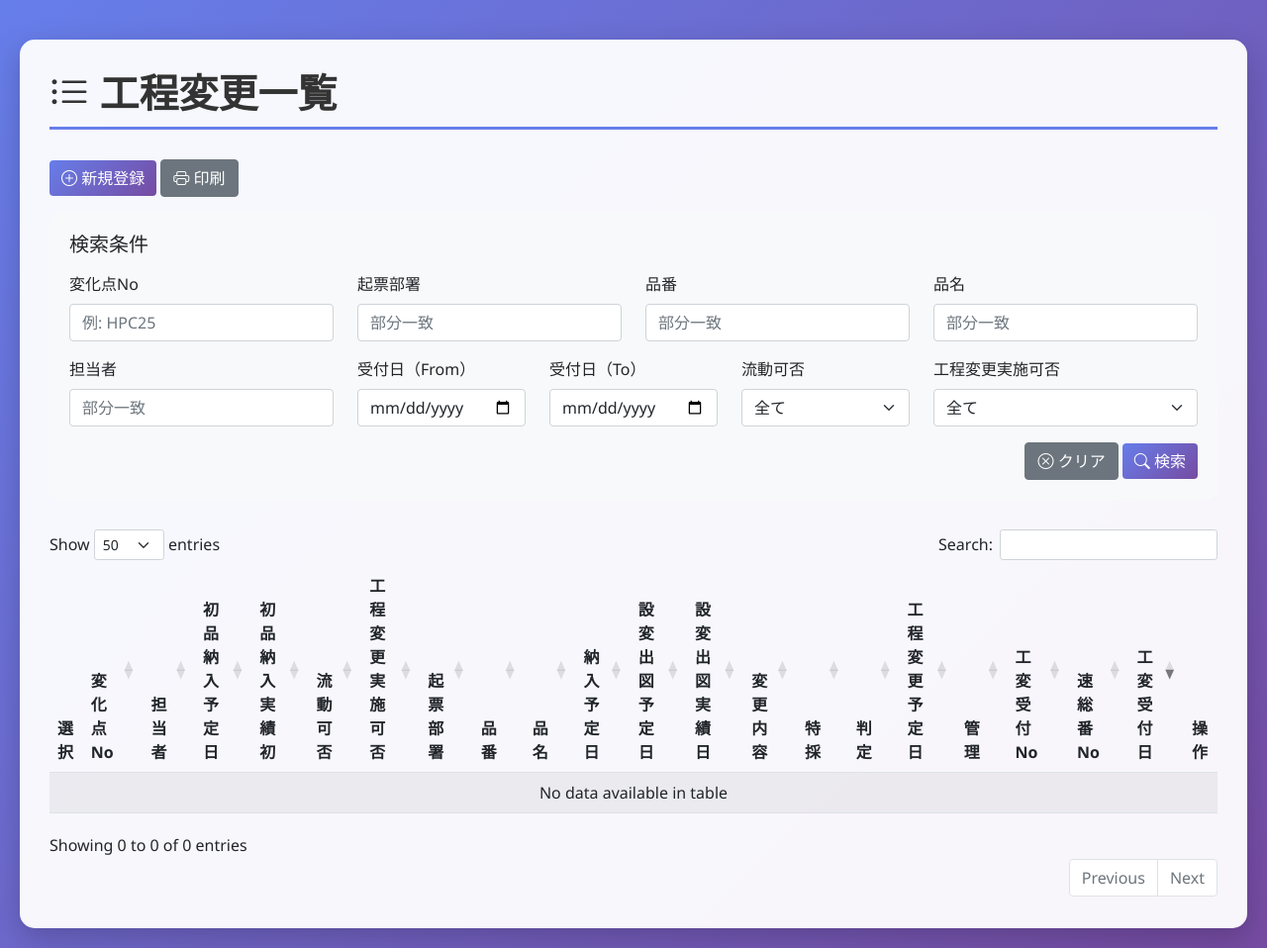
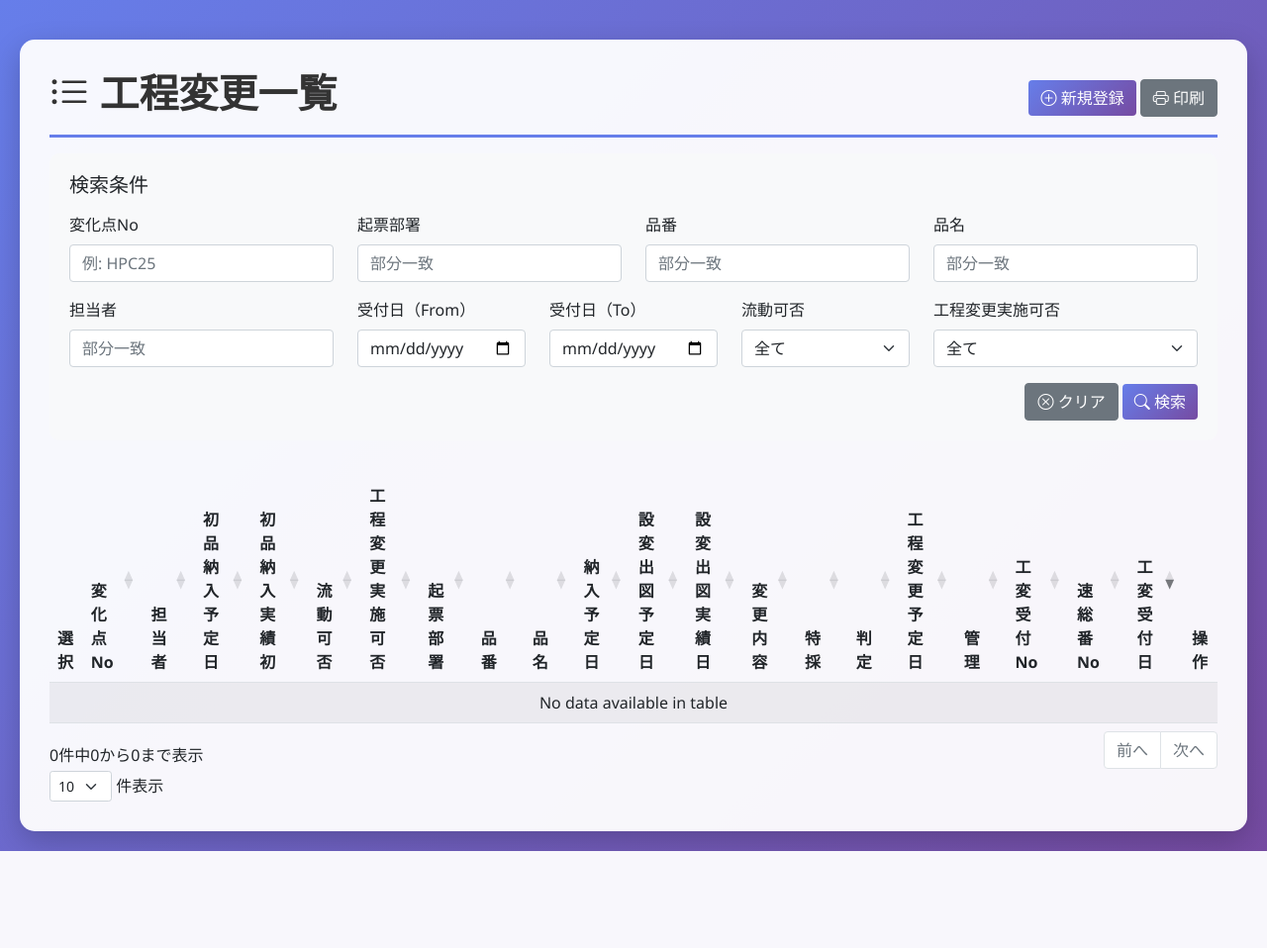
Before and after one commit to vivo-yamada/ELIMS, a Flask app: page / in a window 1280 px wide. Shown: the whole page at 99% size. After the commit the page ends 860 px from the top, so only its background shows below. Run offline with Flask 3, Linux system fonts and the light colour scheme; data that the repository does not hold is empty; some libraries are stand-ins or nearby versions.

Commit message:
一覧画面の高さ調整

```diff
--- a/templates/list.html
+++ b/templates/list.html
@@ -101,18 +101,19 @@
 
     <div class="container-fluid">
         <div class="main-card">
-            <h1 class="page-title">
+            <div class="d-flex justify-content-between align-items-center mb-3 pb-2" style="border-bottom: 3px solid #667eea;">
+                <h1 class="page-title mb-0" style="border-bottom: none;">
                     <i class="bi bi-list-ul"></i> 工程変更一覧
                 </h1>
-
                 <!-- 操作ボタン -->
-            <div class="mb-3">
+                <div>
                     <button class="btn btn-primary" onclick="location.href='/register'">
                         <i class="bi bi-plus-circle"></i> 新規登録
                     </button>
                     <button class="btn btn-secondary" onclick="printList()">
                         <i class="bi bi-printer"></i> 印刷
                     </button>
+                </div>
             </div>
 
             <!-- フィルタセクション -->
@@ -379,9 +380,21 @@
                     }
                 ],
                 order: [[20, 'desc']], // 受付日の降順
-                pageLength: 50,
-                lengthMenu: [[25, 50, 100], [25, 50, 100]],
-                dom: '<"row"<"col-sm-6"l><"col-sm-6"f>>rtip'
+                pageLength: 10,
+                lengthMenu: [[5, 10, 20], [5, 10, 20]],
+                dom: 'rt<"row"<"col-sm-6"i><"col-sm-6"p>><"row"<"col-sm-12"l>>',
+                language: {
+                    info: "全 _TOTAL_ 件中 _START_ から _END_ まで表示",
+                    infoEmpty: "0件中0から0まで表示",
+                    infoFiltered: "(全 _MAX_ 件からフィルタ)",
+                    lengthMenu: "_MENU_ 件表示",
+                    paginate: {
+                        first: "最初",
+                        last: "最後",
+                        next: "次へ",
+                        previous: "前へ"
+                    }
+                }
             });
 
             // 行のダブルクリックイベント
```
Lines whose indentation alone changed are shown as unchanged.
